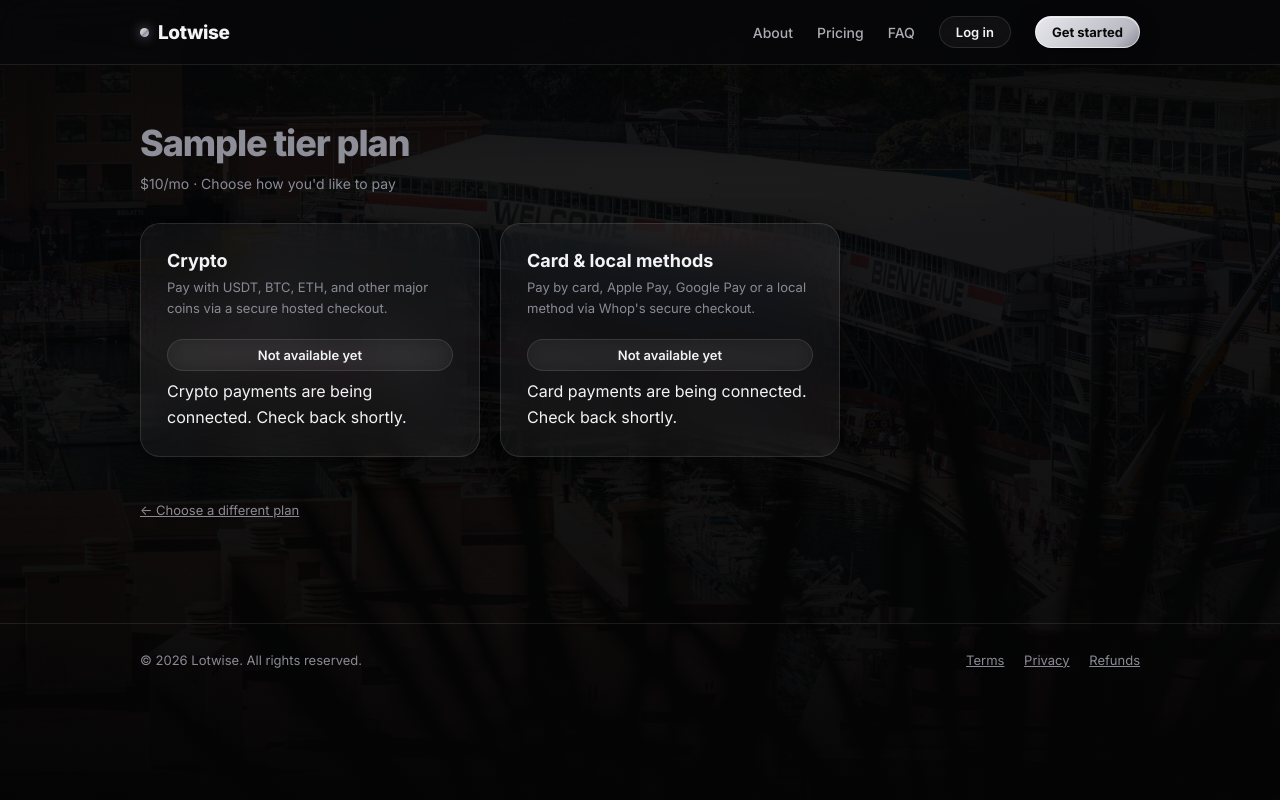
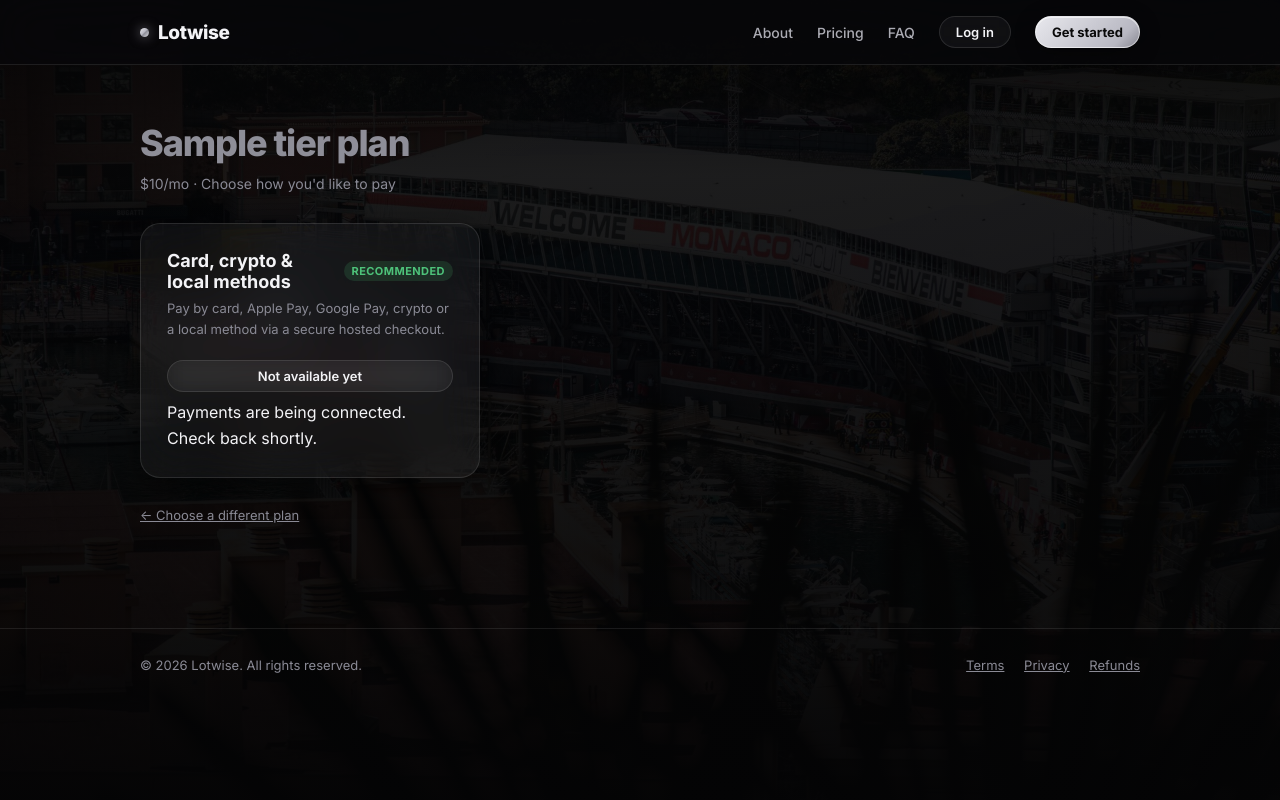
Before and after one commit to Yididyateklemarkos/lotwise, a Flask app: template templates/dashboard/payment_method.html in a window 1280 px wide. Run offline with Flask 3, Linux system fonts and the light colour scheme; the template is opened without the code that fills it: most values are stand-ins (such as "Sample title", 1, 10 or a date in 2020).

Commit message:
Show only the Whop checkout option, labelled Recommended
Co-Authored-By: Devin AI <158243242+devin-ai-integration[bot]@users.noreply.github.com>

```diff
--- a/templates/dashboard/payment_method.html
+++ b/templates/dashboard/payment_method.html
@@ -8,27 +8,19 @@
 <h1>{{ tier|capitalize }} plan</h1>
 <p class="muted" style="margin-bottom:28px;">${{ amount }}/mo · Choose how you'd like to pay</p>
 
-<div style="display:grid; grid-template-columns:repeat(auto-fit, minmax(300px, 340px)); gap:20px; max-width:720px;">
+<div style="max-width:340px;">
 
   <div class="card">
-    <div style="font-weight:700; font-size:18px; margin-bottom:6px;">Crypto</div>
-    <p class="muted" style="font-size:13px; margin-bottom:20px;">Pay with USDT, BTC, ETH, and other major coins via a secure hosted checkout.</p>
-    {% if crypto_configured %}
-    <a href="{{ url_for('billing_pay_crypto', tier=tier) }}" class="btn btn-solid btn-sm" style="width:100%; display:block; text-align:center;">Pay with crypto</a>
+    <div style="display:flex; align-items:center; gap:8px; margin-bottom:6px;">
+      <div style="font-weight:700; font-size:18px;">Card, crypto &amp; local methods</div>
+      <span style="font-size:11px; font-weight:700; letter-spacing:.04em; text-transform:uppercase; padding:3px 8px; border-radius:999px; background:rgba(80,200,120,.15); color:#4ec27a;">Recommended</span>
+    </div>
+    <p class="muted" style="font-size:13px; margin-bottom:20px;">Pay by card, Apple Pay, Google Pay, crypto or a local method via a secure hosted checkout.</p>
+    {% if whop_configured %}
+    <a href="{{ url_for('billing_pay_whop', tier=tier) }}" class="btn btn-solid btn-sm" style="width:100%; display:block; text-align:center;">Continue to payment</a>
     {% else %}
     <button class="btn btn-sm" style="width:100%;" disabled>Not available yet</button>
-    <p class="hint" style="margin-top:8px;">Crypto payments are being connected. Check back shortly.</p>
-    {% endif %}
-  </div>
-
-  <div class="card">
-    <div style="font-weight:700; font-size:18px; margin-bottom:6px;">Card &amp; local methods</div>
-    <p class="muted" style="font-size:13px; margin-bottom:20px;">Pay by card, Apple Pay, Google Pay or a local method via Whop's secure checkout.</p>
-    {% if whop_configured %}
-    <a href="{{ url_for('billing_pay_whop', tier=tier) }}" class="btn btn-solid btn-sm" style="width:100%; display:block; text-align:center;">Pay with card</a>
-    {% else %}
-    <button class="btn btn-sm" style="width:100%;" disabled>Not available yet</button>
-    <p class="hint" style="margin-top:8px;">Card payments are being connected. Check back shortly.</p>
+    <p class="hint" style="margin-top:8px;">Payments are being connected. Check back shortly.</p>
     {% endif %}
   </div>
 
```
